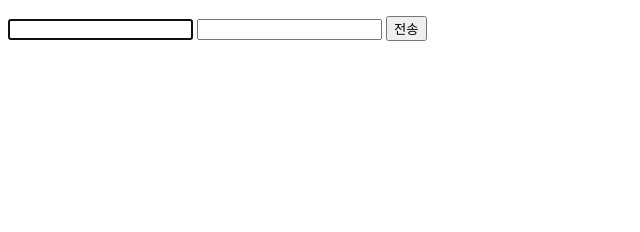
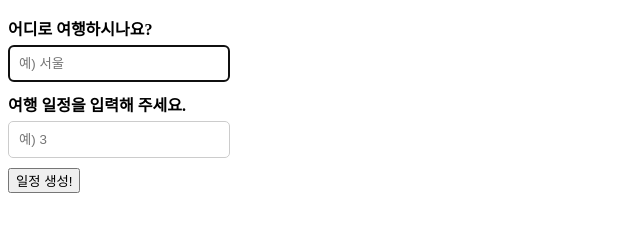
Before and after one commit to Millet-Choi/Project_1, a plain HTML site: page index.html in a window 1280 px wide. Shown: the whole page, without its empty margins (0-640 px from the left). Drawn offline with Linux system fonts and the light colour scheme.

Commit message:
3
CSS 약간 완성

```diff
--- a/index.html
+++ b/index.html
@@ -5,14 +5,37 @@
     <meta http-equiv="X-UA-Compatible" content="IE=edge" />
     <meta name="viewport" content="width=device-width, initial-scale=1.0" />
     <title>여행 계획서 작성</title>
+    <style>
+  /* 라벨 스타일 */
+  label {
+    display: block;
+    margin-bottom: 5px;
+    font-weight: bold;
+  }
+
+  /* input 스타일 */
+  input[type="text"] {
+    padding: 10px;
+    border: 1px solid #ccc;
+    border-radius: 5px;
+    margin-bottom: 10px;
+    width: 200px;
+  }
+</style>
   </head>
   <body>
     <div>
       <ul></ul>
       <form action="post">
-        <input type="text" name="input1" autofocus />
-        <input type="text" name="input2" />
-        <button type="submit">전송</button>
+        <div>
+          <label for="input1">어디로 여행하시나요?</label>
+          <input type="text" id="input1" name="input1" placeholder="예) 서울" autofocus />
+        </div>
+        <div>
+          <label for="input2">여행 일정을 입력해 주세요.</label>
+          <input type="text" id="input2" name="input2" placeholder="예) 3" />
+        </div>
+        <button type="submit">일정 생성!</button>
       </form>
     </div>
     <script>
```
